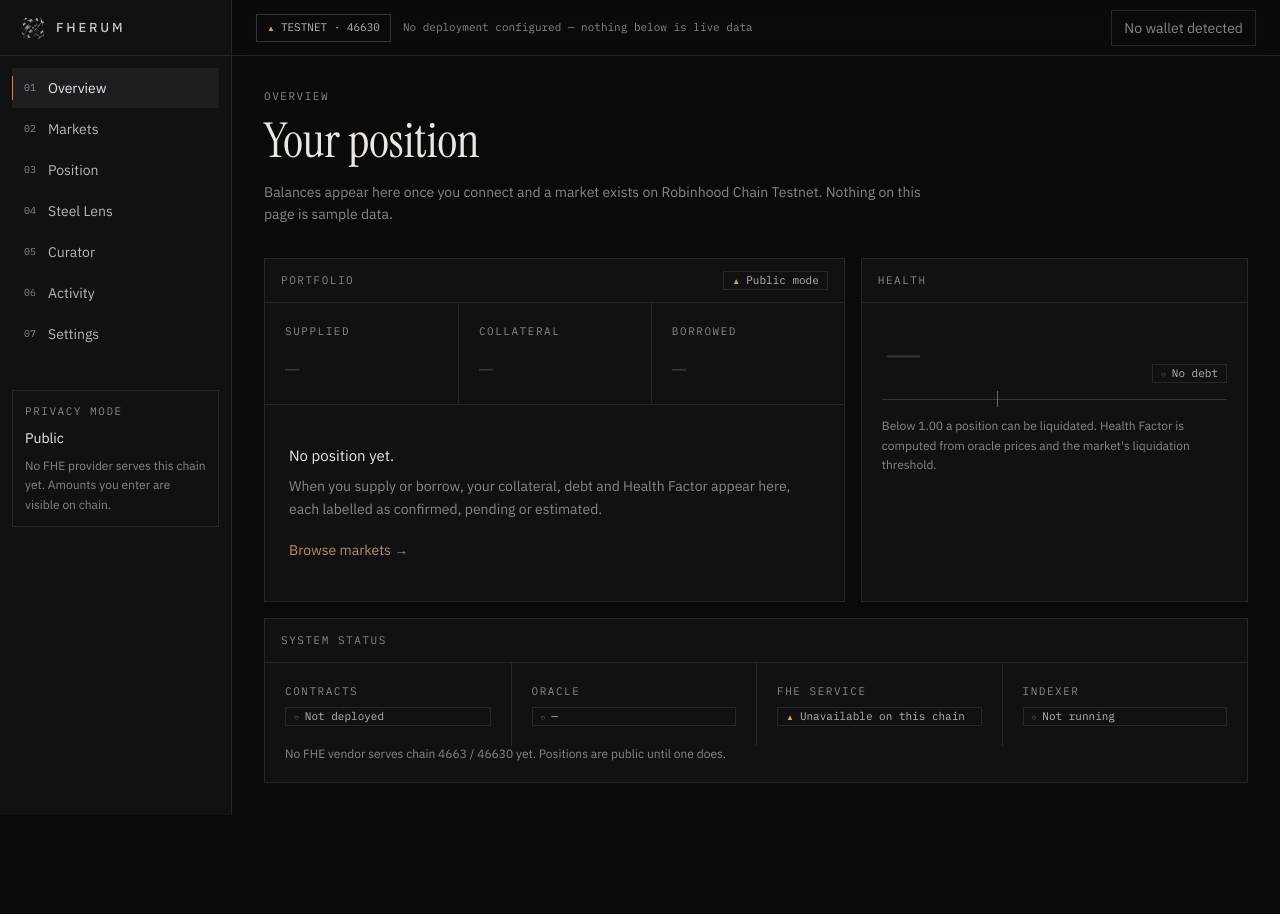
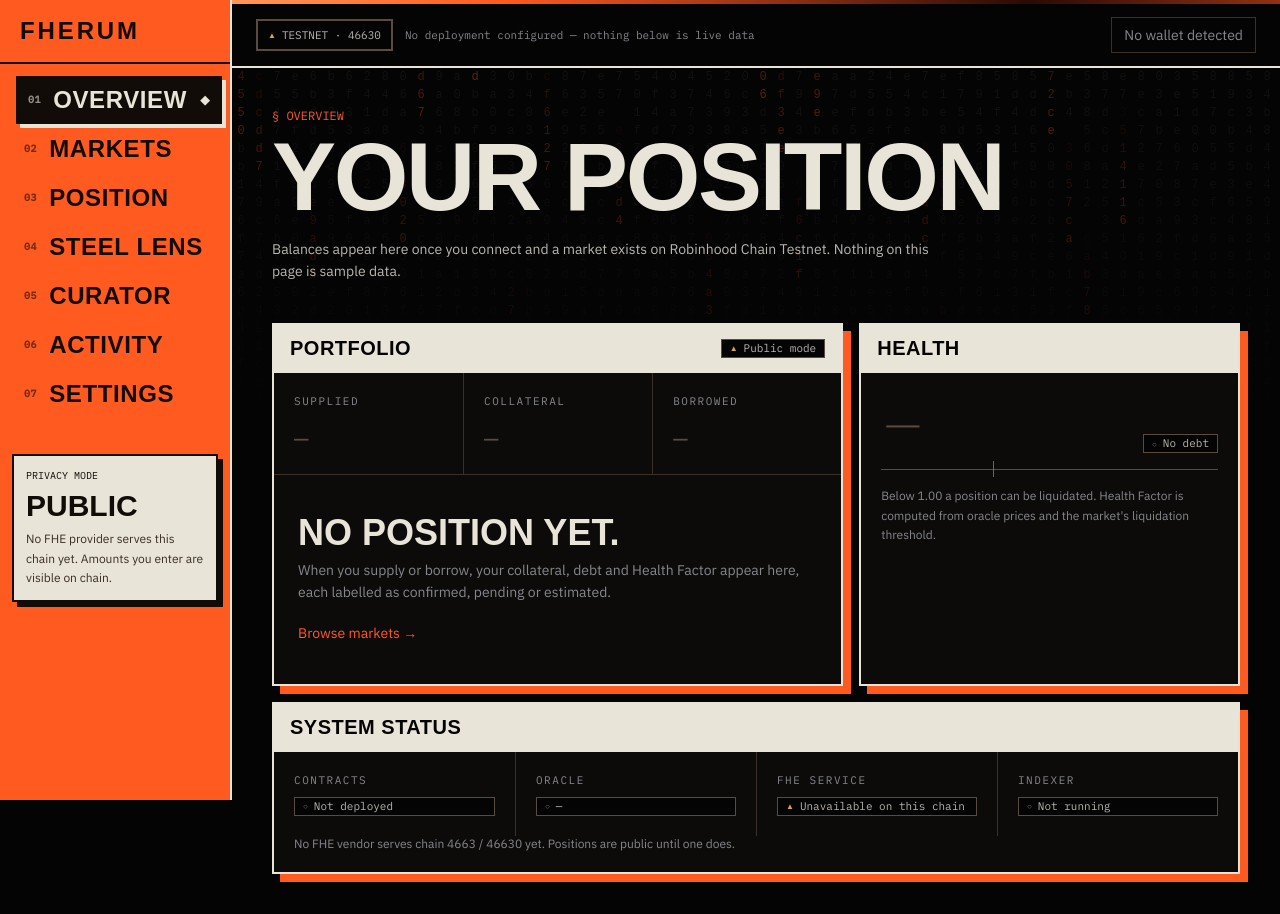
Before and after one commit to Fherum/fherum, a Next.js app in the folder web/: page /app in a window 1280 px wide. Before the commit the page ends 815 px from the top, so only its background shows below. Built offline with nearby package versions, Linux system fonts and the light colour scheme; a web font is replaced by a local one.

Commit message:
feat: update color scheme and enhance UI components for improved aesthetics

```diff
--- a/web/app/globals.css
+++ b/web/app/globals.css
@@ -3,16 +3,16 @@
 /* FHERUM — forged precision.
    One accent (forged bronze). Steel only on the wordmark/hero. Depth from tone + hairlines, not glow. */
 :root {
-  --bg: #0a0a0b;
-  --s1: #111113;
-  --s2: #17171a;
-  --s3: #1e1e22;
-  --line: #26262b;
-  --line-2: #34343a;
-  --ink: #ece7df;
+  --bg: #050404;
+  --s1: #0d0b0a;
+  --s2: #161210;
+  --s3: #211a16;
+  --line: #3a302a;
+  --line-2: #5a4a40;
+  --ink: #e9e4d8;
   --ink-2: #b9b6b0;
   --mute: #85878d;
-  --bronze: #c08a5b;
+  --bronze: #ff5a1f;
   --bronze-ink: #1a120b;
   --ok: #5fb38a;
   --warn: #d9a441;
@@ -89,7 +89,7 @@ html { scroll-behavior: smooth; }
 
 
 /* ── FX layer ───────────────────────────────────────────── */
-.glass { background: linear-gradient(180deg, rgb(255 255 255 / .05), rgb(255 255 255 / .015)); border: 1px solid rgb(255 255 255 / .09); backdrop-filter: blur(14px); border-radius: 14px; }
+.glass { background: #050404; border: 2px solid var(--ink); box-shadow: 5px 5px 0 var(--bronze); }
 .glow-orb { background: radial-gradient(40% 40% at 55% 50%, rgb(192 138 91 / .22), transparent 70%), radial-gradient(30% 30% at 40% 60%, rgb(154 166 201 / .12), transparent 70%); filter: blur(20px); }
 .spotlight { background: radial-gradient(600px circle at var(--mx, 50%) var(--my, 30%), rgb(192 138 91 / .07), transparent 60%); }
 .nft-card { border-radius: 18px; overflow: hidden; background:
@@ -115,3 +115,10 @@ html { scroll-behavior: smooth; }
 .reduce-motion .spin-slow, .reduce-motion .marquee, .reduce-motion .pulse-dot, .reduce-motion .shine { animation: none !important; }
 
 .font-stencil{font-family:var(--font-stencil),Impact,sans-serif;font-weight:900}
+
+.slab{border:2px solid var(--ink);box-shadow:8px 8px 0 var(--bronze)}
+.paper{background:#e9e4d8;color:#120c08}
+@keyframes heatline{0%{background-position:0 0}100%{background-position:200% 0}}
+.heatbar{background:linear-gradient(90deg,#ff5a1f,#ffd08a,#ff5a1f,#2a0b06,#ff5a1f);background-size:200% 100%;animation:heatline 4s linear infinite}
+@media (prefers-reduced-motion: reduce){.heatbar{animation:none}}
+html[data-reduce-motion="true"] .heatbar{animation:none}
--- a/web/app/page.tsx
+++ b/web/app/page.tsx
@@ -56,7 +56,7 @@ export default function Landing() {
                 </div>
               </div>
             </div>
-            <div className="relative h-[420px] lg:h-[620px] pointer-events-auto hidden md:block"><Hero3D /></div>
+            <div className="relative h-[420px] lg:h-[700px] lg:scale-105 pointer-events-auto hidden md:block"><Hero3D /></div>
           </div>
           <dl className="grid grid-cols-2 md:grid-cols-4 border-2 border-[#e9e4d8] bg-[#050404]/88 font-mono text-[11px] uppercase pointer-events-auto">
             {[["Chain", `${TARGET_CHAIN.id} · testnet`], ["Contracts", live ? "Deployed" : "Not deployed"], ["Privacy", "Public · FHE pending"], ["Audit", "None yet"]].map(([k, v], i) => (
--- a/web/components/fx/hero-scene.tsx
+++ b/web/components/fx/hero-scene.tsx
@@ -119,7 +119,7 @@ export default function HeroScene({ reduced, onFlip, onPick, picked }: {
   reduced: boolean; onFlip: () => void; onPick: (i: number) => void; picked: number | null;
 }) {
   return (
-    <Canvas dpr={[1, 2]} camera={{ position: [0, 0.6, 7.6], fov: 40 }} frameloop={reduced ? "demand" : "always"} gl={{ antialias: true, alpha: true }}>
+    <Canvas dpr={[1, 2]} camera={{ position: [0, 0.4, 6.2], fov: 40 }} frameloop={reduced ? "demand" : "always"} gl={{ antialias: true, alpha: true }}>
       <ambientLight intensity={0.25} />
       <directionalLight position={[4, 5, 3]} intensity={2} />
       <pointLight position={[-4, -2, 2]} intensity={30} color="#c08a5b" />
--- a/web/components/shell.tsx
+++ b/web/components/shell.tsx
@@ -3,9 +3,10 @@
 import Link from "next/link";
 import { usePathname } from "next/navigation";
 import { useState, type ReactNode } from "react";
-import { Wordmark } from "@/components/brand";
+
 import { WalletButton, WalletProvider, useWallet } from "@/components/wallet";
 import { TARGET_CHAIN, isDeployed } from "@/lib/protocol";
+import { GlyphField } from "@/components/fx/glyph-field";
 
 const NAV = [
   { href: "/app", label: "Overview", k: "01" },
@@ -21,7 +22,7 @@ function NetBadge() {
   const { w } = useWallet();
   const wrong = w.status === "connected" && w.chainId !== TARGET_CHAIN.id;
   return (
-    <span className={`h-7 px-2.5 border font-mono text-[11px] inline-flex items-center gap-1.5 ${wrong ? "border-warn/50 text-warn" : "border-line-2 text-ink-2"}`}>
+    <span className={`h-8 px-2.5 border-2 font-mono text-[11px] inline-flex items-center gap-1.5 ${wrong ? "border-warn/50 text-warn" : "border-line-2 text-ink-2"}`}>
       <span aria-hidden className="text-[8px] text-warn">▲</span>
       TESTNET · {TARGET_CHAIN.id}
     </span>
@@ -36,39 +37,43 @@ export function AppShell({ children }: { children: ReactNode }) {
   return (
     <WalletProvider>
       <div className="min-h-dvh grid lg:grid-cols-[232px_1fr]">
-        <aside className={`${open ? "fixed inset-0 z-40 bg-bg" : "hidden"} lg:static lg:block border-r border-line bg-s1`}>
-          <div className="h-14 px-5 flex items-center justify-between border-b border-line">
-            <Wordmark href="/" />
-            <button className="lg:hidden text-mute text-sm" onClick={() => setOpen(false)}>Close</button>
+        <aside className={`${open ? "fixed inset-0 z-40" : "hidden"} lg:sticky lg:top-0 lg:h-dvh lg:block border-r-2 border-ink bg-[#ff5a1f] text-[#120c08] overflow-y-auto`}>
+          <div className="h-16 px-5 flex items-center justify-between border-b-2 border-[#120c08]">
+            <Link href="/" className="font-stencil text-2xl tracking-[0.12em]">FHERUM</Link>
+            <button className="lg:hidden font-mono text-xs uppercase" onClick={() => setOpen(false)}>Close</button>
           </div>
           <nav className="p-3 grid gap-px" aria-label="App">
             {NAV.map((n) => (
               <Link key={n.href} href={n.href} onClick={() => setOpen(false)}
                 aria-current={active(n.href) ? "page" : undefined}
-                className={`relative h-10 px-3 flex items-center gap-3 text-sm transition-colors ${
-                  active(n.href) ? "bg-s3 text-ink" : "text-ink-2 hover:text-ink hover:bg-s2"}`}>
-                {active(n.href) && <span aria-hidden className="absolute left-0 top-2 bottom-2 w-px bg-bronze" />}
-                <span className="font-mono text-[10px] text-mute">{n.k}</span>{n.label}
+                className={`group relative h-12 px-3 flex items-center gap-3 font-stencil uppercase text-2xl tracking-wide transition-all ${
+                  active(n.href) ? "bg-[#120c08] text-[#e9e4d8] translate-x-1 shadow-[4px_4px_0_#e9e4d8]" : "hover:bg-[#120c08]/10 hover:translate-x-1"}`}>
+                <span className="font-mono text-[10px] opacity-60">{n.k}</span>{n.label}
+                {active(n.href) && <span aria-hidden className="ml-auto font-mono text-xs">◆</span>}
               </Link>
             ))}
           </nav>
-          <div className="mx-3 mt-6 border border-line p-3 grid gap-2">
-            <p className="eyebrow">Privacy mode</p>
-            <p className="text-sm text-ink">Public</p>
-            <p className="text-xs text-mute leading-relaxed">No FHE provider serves this chain yet. Amounts you enter are visible on chain.</p>
+          <div className="mx-3 mt-6 mb-6 border-2 border-[#120c08] bg-[#e9e4d8] p-3 grid gap-2 shadow-[5px_5px_0_#120c08]">
+            <p className="font-mono text-[10px] uppercase">Privacy mode</p>
+            <p className="font-stencil text-3xl uppercase leading-none">Public</p>
+            <p className="text-xs leading-relaxed text-[#3a2e24]">No FHE provider serves this chain yet. Amounts you enter are visible on chain.</p>
           </div>
         </aside>
 
         <div className="min-w-0 flex flex-col">
-          <header className="sticky top-0 z-30 h-14 border-b border-line bg-bg/90 backdrop-blur-sm px-4 md:px-6 flex items-center gap-3">
-            <button className="lg:hidden h-9 px-3 border border-line text-sm" onClick={() => setOpen(true)} aria-label="Open navigation">Menu</button>
+          <div className="heatbar h-1" aria-hidden />
+          <header className="sticky top-0 z-30 h-16 border-b-2 border-ink bg-bg px-4 md:px-6 flex items-center gap-3">
+            <button className="lg:hidden h-9 px-3 border-2 border-ink font-mono text-xs uppercase" onClick={() => setOpen(true)} aria-label="Open navigation">Menu</button>
             <NetBadge />
             <span className="hidden md:inline font-mono text-[11px] text-mute">
               {isDeployed() ? "Reading LensReader" : "No deployment configured — nothing below is live data"}
             </span>
             <div className="ml-auto"><WalletButton /></div>
           </header>
-          <main className="flex-1 p-4 md:p-6 lg:p-8">{children}</main>
+          <main className="relative flex-1 p-4 md:p-6 lg:p-10">
+            <div className="pointer-events-none absolute inset-x-0 top-0 h-[420px] opacity-60 [mask-image:linear-gradient(to_bottom,black,transparent)]"><GlyphField /></div>
+            <div className="relative">{children}</div>
+          </main>
         </div>
       </div>
     </WalletProvider>
@@ -77,11 +82,11 @@ export function AppShell({ children }: { children: ReactNode }) {
 
 export function PageHead({ eyebrow, title, children, aside }: { eyebrow: string; title: string; children?: ReactNode; aside?: ReactNode }) {
   return (
-    <div className="flex flex-wrap items-end justify-between gap-4 mb-8">
+    <div className="flex flex-wrap items-end justify-between gap-4 mb-10">
       <div>
-        <p className="eyebrow mb-3">{eyebrow}</p>
-        <h1 className="font-display text-4xl md:text-5xl leading-none">{title}</h1>
-        {children && <p className="mt-4 text-sm text-mute max-w-2xl leading-relaxed pretty">{children}</p>}
+        <p className="font-mono text-xs uppercase text-bronze mb-3">§ {eyebrow}</p>
+        <h1 className="font-stencil uppercase text-6xl md:text-8xl leading-[0.85] tracking-tight">{title}</h1>
+        {children && <p className="mt-5 text-sm text-ink-2 max-w-2xl leading-relaxed pretty">{children}</p>}
       </div>
       {aside}
     </div>
--- a/web/components/ui.tsx
+++ b/web/components/ui.tsx
@@ -13,7 +13,7 @@ const glyph: Record<Tone, string> = { ok: "●", warn: "▲", bad: "■", mute:
 
 export function Tag({ tone = "mute", children }: { tone?: Tone; children: ReactNode }) {
   return (
-    <span className="inline-flex items-center gap-1.5 border border-line px-2 py-[3px] font-mono text-[11px] leading-none text-ink-2 whitespace-nowrap">
+    <span className="inline-flex items-center gap-1.5 border border-line-2 bg-bg px-2 py-[3px] font-mono text-[11px] leading-none text-ink-2 whitespace-nowrap">
       <span aria-hidden className={`${toneCls[tone]} text-[8px]`}>{glyph[tone]}</span>
       {children}
     </span>
@@ -32,10 +32,10 @@ export function Panel({
   className?: string;
 }) {
   return (
-    <section className={`border border-line bg-s1 ${className}`}>
+    <section className={`border-2 border-ink bg-s1 shadow-[8px_8px_0_var(--bronze)] transition-[transform,box-shadow] hover:-translate-y-0.5 hover:shadow-[12px_12px_0_var(--bronze)] ${className}`}>
       {(title || aside) && (
-        <header className="flex items-center justify-between gap-4 border-b border-line px-4 h-11">
-          <h2 className="eyebrow">{title}</h2>
+        <header className="flex items-center justify-between gap-4 border-b-2 border-ink px-4 h-12 bg-ink text-bg">
+          <h2 className="font-stencil uppercase text-xl tracking-wide">{title}</h2>
           {aside}
         </header>
       )}
@@ -47,7 +47,7 @@ export function Panel({
 export function Empty({ title, children, action }: { title: string; children?: ReactNode; action?: ReactNode }) {
   return (
     <div className="px-6 py-10 grid gap-2 max-w-xl">
-      <p className="text-ink text-[15px]">{title}</p>
+      <p className="font-stencil uppercase text-4xl leading-none">{title}</p>
       {children && <div className="text-mute text-sm leading-relaxed pretty">{children}</div>}
       {action && <div className="pt-2">{action}</div>}
     </div>
@@ -69,8 +69,8 @@ export function Btn({
 }) {
   const cls =
     variant === "primary"
-      ? "chamfer-sm bg-ink text-bg hover:bg-white"
-      : "border border-line-2 text-ink hover:border-mute";
+      ? "bg-bronze text-black font-mono uppercase text-xs shadow-[4px_4px_0_var(--ink)] hover:translate-x-[2px] hover:translate-y-[2px] hover:shadow-[2px_2px_0_var(--ink)]"
+      : "border-2 border-ink text-ink font-mono uppercase text-xs hover:bg-ink hover:text-bg";
   const base = `inline-flex h-10 items-center gap-2 px-4 text-sm font-medium transition-colors ${cls} ${
     disabled ? "opacity-40 pointer-events-none" : ""
   }`;
```
Also changed, not shown: web/components/fx/hero3d.tsx (+6 -3 lines).
